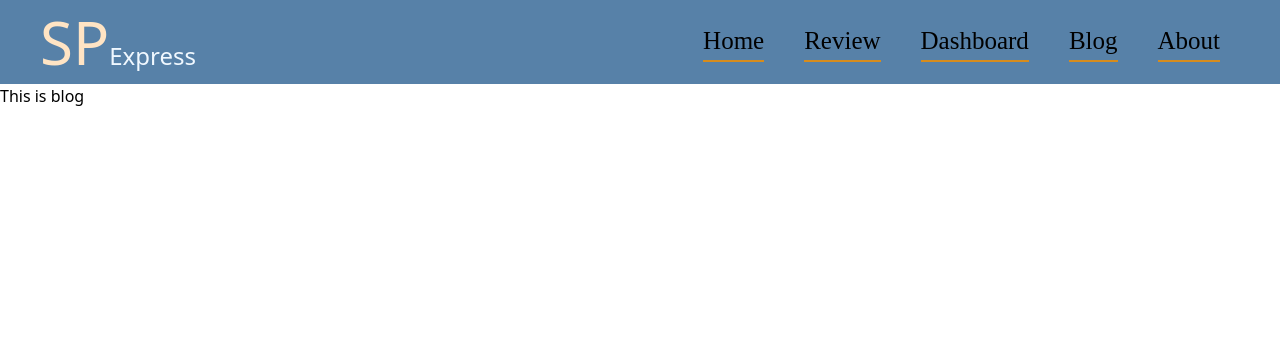
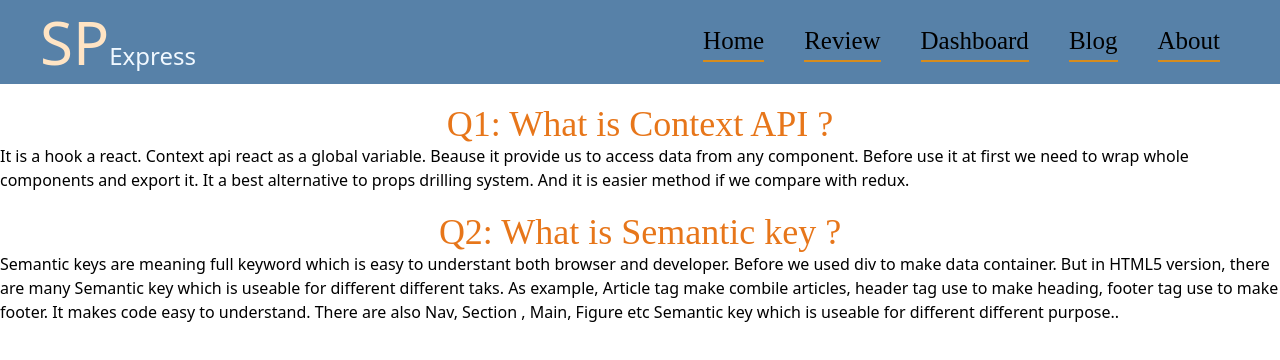
Before and after one commit to Sourav123-sys/SP-Express, a React (Create React App) app: page /blog in a window 1280 px wide. Shown: the top 360 px of the page. Built offline with nearby package versions, Linux system fonts and the light colour scheme.

Commit message:
blog-done

```diff
--- a/src/Components/Blog/Blog.js
+++ b/src/Components/Blog/Blog.js
@@ -3,7 +3,12 @@ import React from 'react';
 const Blog = () => {
     return (
         <div>
-            <h1>This is blog</h1>
+             <h1 className='text-4xl text-center mt-5 chart-1'>Q1: What is Context API ?</h1>
+             <p>It is a hook a react. Context api react as a global variable. Beause it provide us to access data from any component. Before use it at first we need to wrap whole components and export it. It a best alternative to props drilling system. And it is easier method if we compare with redux.</p>
+             <h1 className='text-4xl text-center mt-5 chart-1'>Q2: What is Semantic key ?</h1>
+             <p>Semantic keys are meaning full keyword which is easy to understant both browser and developer. Before we used div to make data container. But in HTML5 version, there are many Semantic key which is useable for different different taks. As example, Article tag make combile articles, header tag use to make heading, footer tag use to make footer. It makes code easy to understand. There are also Nav, Section , Main, Figure etc Semantic key which is useable for different different purpose..</p>
+
+
         </div>
     );
 };
```
